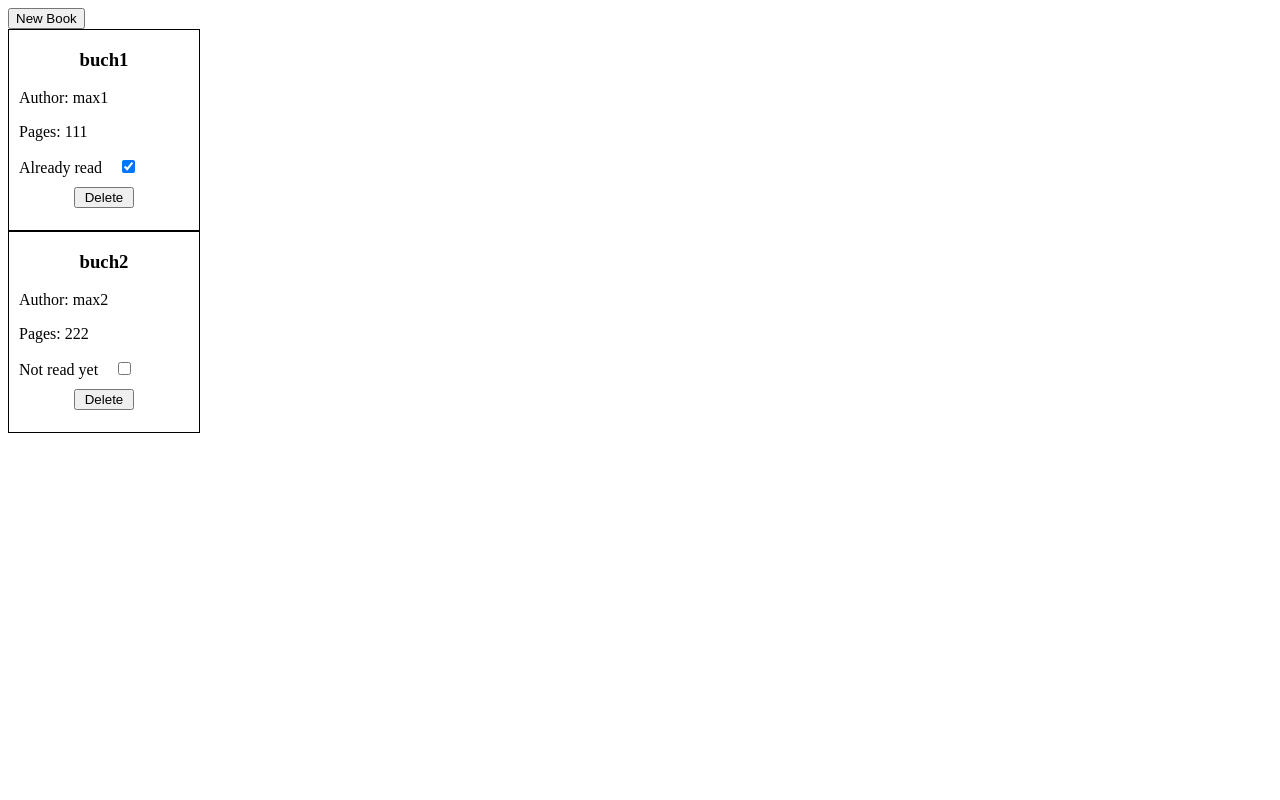
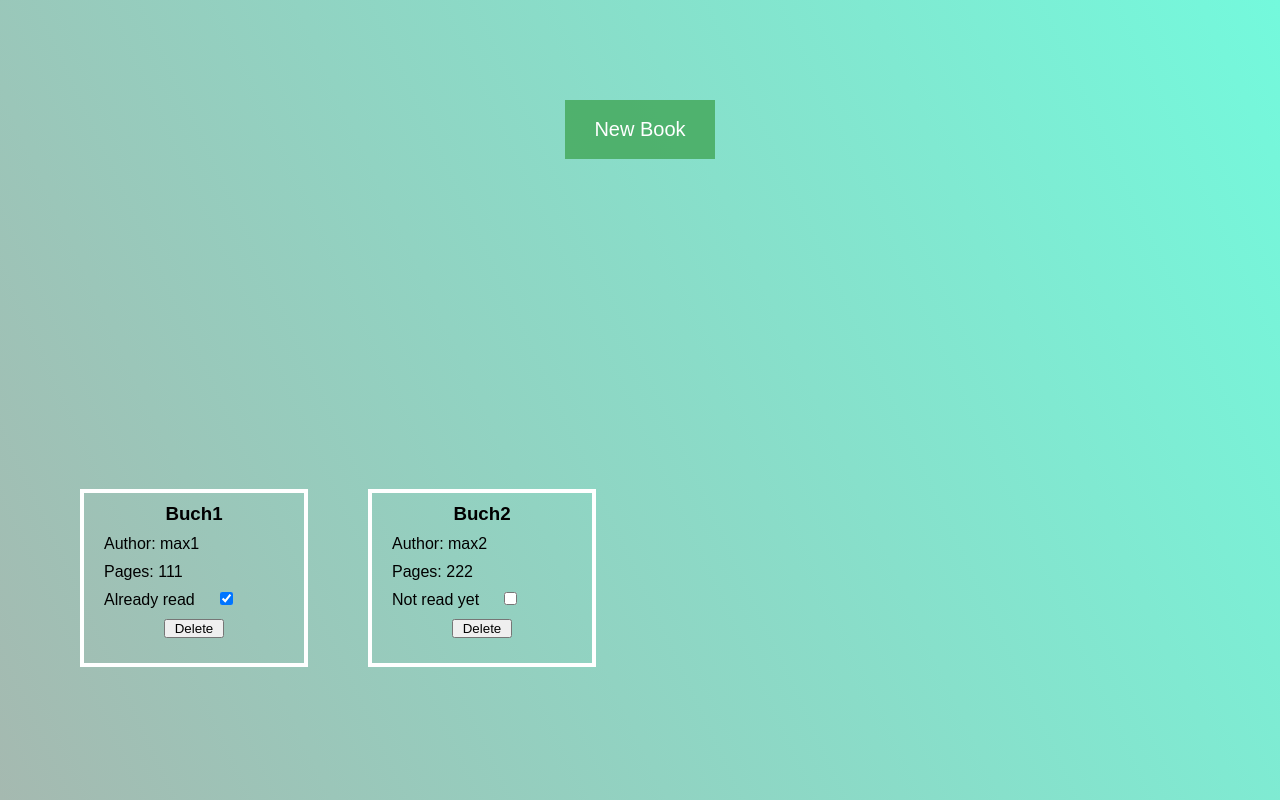
Before and after one commit to benokla/library, a plain HTML site: page index.html in a window 1280 px wide. Drawn offline with Linux system fonts and the light colour scheme.

Commit message:
Last push

```diff
--- a/app.js
+++ b/app.js
@@ -1,5 +1,7 @@
+// Array where all the books are stored
 let myLibrary = [];
 
+// Book constructor
 function Book(title, author, pages, read) {
     this.title = title;
     this.author = author;
@@ -23,6 +25,7 @@ function displayBooks(books) {
     const bookWrapper = document.querySelector(".bookWrapper");
 
     for(let i = 0; i < books.length; i++) {
+        // Container for each book
         const book = document.createElement("div");
         book.classList.add("book");
 
@@ -34,10 +37,11 @@ function displayBooks(books) {
         const deleteBtn = document.createElement("input");
 
         deleteBtn.setAttribute("type", "button");
-        deleteBtn.classList.add("deleteBtn")
-        readSwitch.classList.add("readSwitch")
+        deleteBtn.classList.add("deleteBtn");
+
+        readSwitch.classList.add("readSwitch");
         readSwitch.setAttribute("type", "checkbox");
-        readSwitch.style.marginLeft = "20px"
+
         title.style.textAlign = "center"
         read.style.display = "inline"
 
@@ -73,24 +77,20 @@ function displayBooks(books) {
             const bookWrapper = document.querySelector(".bookWrapper");
             bookWrapper.innerHTML = "";
             displayBooks(myLibrary)
+        })
     })
 
     const readSwitches = document.querySelectorAll(".readSwitch");
-    readSwitches.forEach((readSwitch) => {
-        readSwitch.addEventListener("change", (e) => {
+    readSwitches.forEach((readSwitchBox) => {
+        readSwitchBox.addEventListener("change", (e) => {
             myLibrary[e.target.dataset.index].toggleRead()
             const bookWrapper = document.querySelector(".bookWrapper");
             bookWrapper.innerHTML = "";
             displayBooks(myLibrary)
         })
     })
-})
 }
 
-addBookToLibrary("buch1", "max1", 111, true);
-addBookToLibrary("buch2", "max2", 222, false);
-
-displayBooks(myLibrary)
 
 
 const newBookBtn = document.querySelector("#newBook");
@@ -135,7 +135,14 @@ function createInputForm() {
                 read = false;
             }
 
+            if(title == "") {
+                alert("You need to input a title!")
+                return
+            }
+
             addBookToLibrary(title, author, pages, read);
+
+            inputWrapper.innerHTML = "";
 
             const bookWrapper = document.querySelector(".bookWrapper");
             bookWrapper.innerHTML = "";
@@ -146,3 +153,9 @@ function createInputForm() {
     }
 
 }
+
+//Dummy books
+addBookToLibrary("Buch1", "max1", 111, true);
+addBookToLibrary("Buch2", "max2", 222, false);
+
+displayBooks(myLibrary)
--- a/style.css
+++ b/style.css
@@ -1,8 +1,29 @@
+* {
+    padding: 0px;
+    margin: 0px;
+    font-family: sans-serif;
+}
+body {
+    height: 100vh;
+    width: 100vw;
+    position: relative;
+}
+#newBook{
+    padding: 18px;
+    margin: 100px auto;
+    width: 150px;
+    border: 1px solid black;
+    border-style: none;
+    background: rgba(66, 168, 88, 0.808);
+    font-size: 20px;
+    font-weight: 500;
+    color: white;
+}
 .inputFormContainer {
     padding: 20px;
     width: 300px;
     height: 130px;
-    border: 1px solid black;
+    border: 5px solid rgb(255, 255, 255);
     position: relative;
 }
 .input {
@@ -21,13 +42,38 @@
     display: inline-block;
 }
 .book {
-    width: 170px;
-    height: 200px;
-    border: 1px solid black;
+    width: 200px;
+    height: 170px;
+    border: 4px solid rgb(255, 255, 255);
     padding: 0px 10px 0px 10px;
+    margin: 30px;
 }
 .deleteBtn {
     margin: 10px auto;
     display: block;
     width: 60px;
 }
+.readSwitch{
+    margin-left: 15px;
+}
+p {
+    margin: 10px;
+}
+h3 {
+    margin: 10px
+}
+.bookWrapper {
+    display: flex;
+    padding: 50px;
+}
+.wrapper {
+    height: 100%;
+    display: flex;
+    flex-direction: column;
+    background: linear-gradient(245deg, rgba(67, 247, 208, 0.74), rgb(165, 185, 176));
+}
+.inputWrapper {
+    display: flex;
+    height: 150px;
+    justify-content: center;
+}
```
